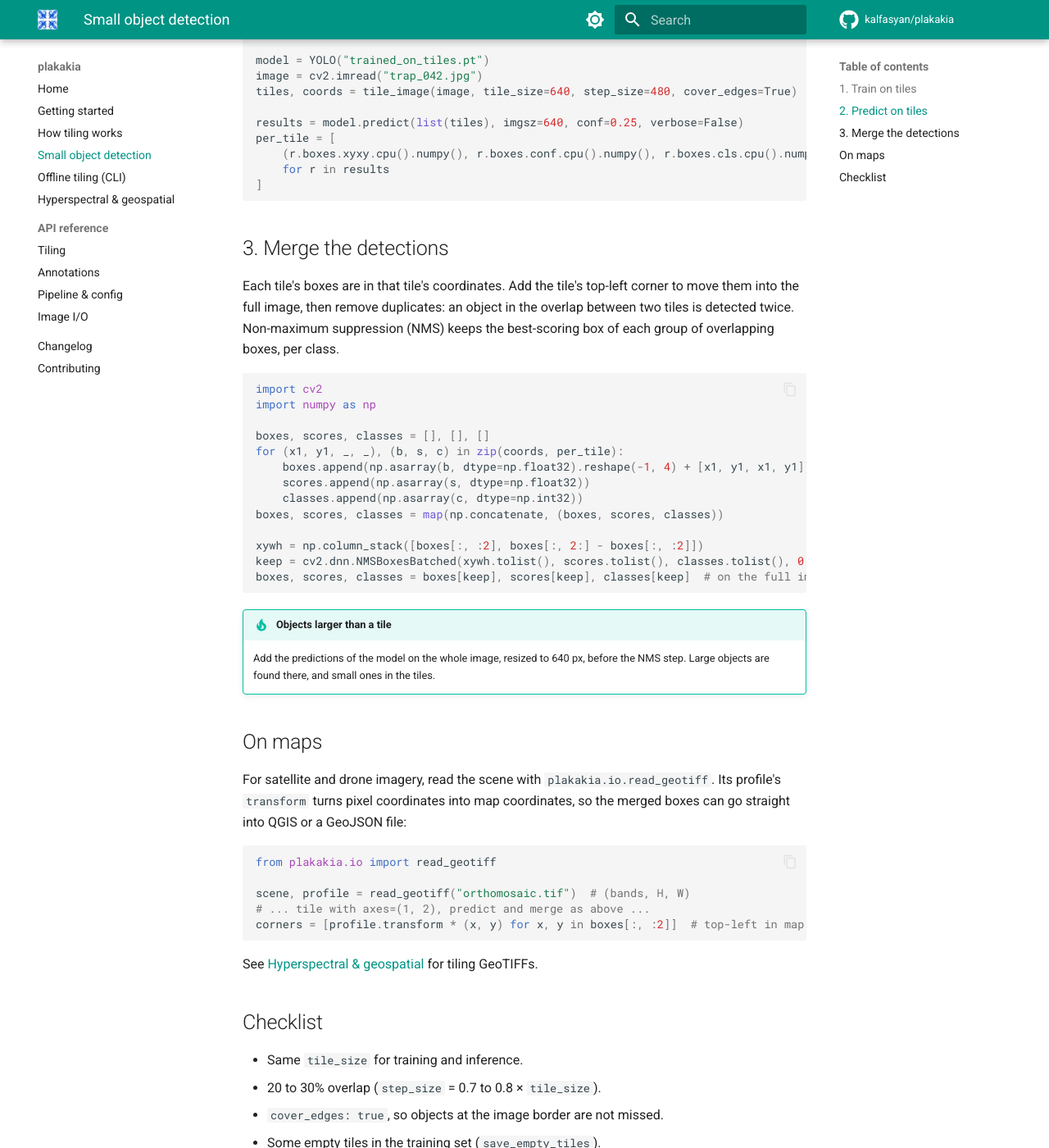
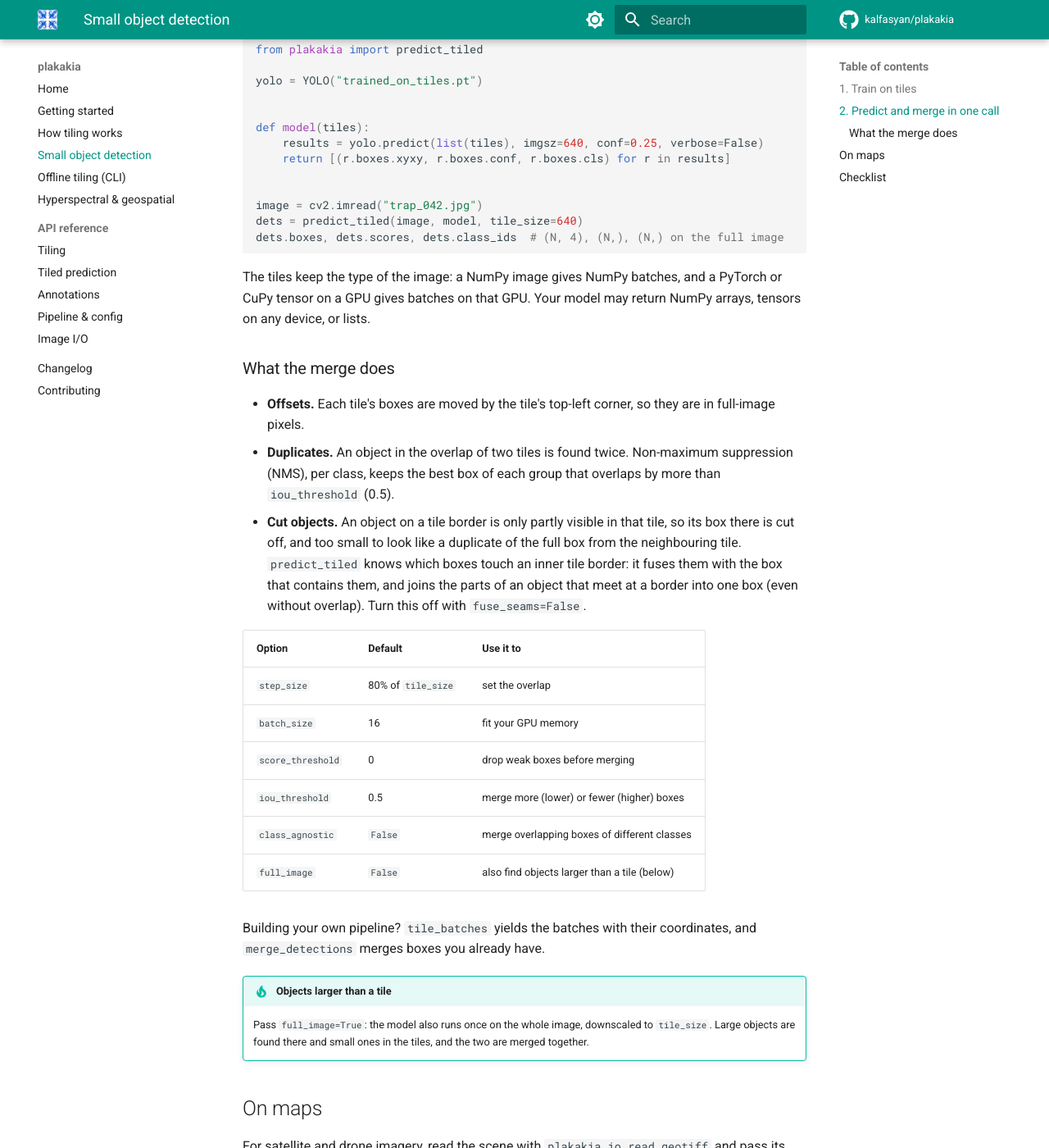
Before and after one commit to kalfasyan/plakakia, an MkDocs documentation site: the page built from docs/small-objects.md, in a window 1280 px wide and 1400 px high, scrolled down 1685 px. Shown: the whole window at 82% size. Built offline with MkDocs 1.6.1 and Material for MkDocs 9.7.7, drawn with Linux system fonts in a browser that asks for light colours; comment, search, counter and statistics services are not loaded; some of the changed text lies outside the part shown.

Commit message:
Add predict_tiled: one-call tiled inference with seam-aware merging
predict_tiled runs any callable detector on batches of tiles (NumPy,
PyTorch or CuPy, kept on their device), shifts boxes to image
coordinates, merges duplicates with class-aware NMS and fuses boxes cut
by tile borders. Optional full-image pass for large objects; Detections
export GeoJSON in map coordinates from a GeoTIFF profile. Also exposes
tile_batches and merge_detections. Docs guide step 3 now uses it.

Co-Authored-By: Claude Opus 5.5 <noreply@anthropic.com>
Claude-Session: https://claude.ai/code/session_01KyLYnLkevkHZ66g9zp65kD

````diff
--- a/docs/small-objects.md
+++ b/docs/small-objects.md
@@ -17,13 +17,13 @@ size the objects all but disappear.
 </div>
 
 The fix is to **never shrink the image**: train on tiles, run the model on tiles, then put
-the detections back on the full image. plakakia does the tiling at every step, with any
-model, and the merge is a few lines of NumPy and OpenCV.
+the detections back on the full image. plakakia does every step, with any model:
+training tiles come from one command, and prediction plus merging is one function call.
 
 ```text
 1. Train     big images + labels ──► plakakia ──► tiles + labels ──► train
-2. Predict   big image ──► tile_image ──► tiles ──► your model ──► boxes per tile
-3. Merge     boxes + tile offsets (x1, y1) ──► NMS ──► boxes on the full image
+2. Predict   big image ──► predict_tiled(image, model) ──► boxes on the full image
+               (tiles in batches ► your model ► shift by tile offsets ► merge duplicates)
 ```
 
 ## 1. Train on tiles
@@ -52,11 +52,12 @@ plakakia --config config.yaml
     Objects should be well under half the tile; if some objects are larger than that,
     also train on downscaled full images, or use a bigger tile.
 
-## 2. Predict on tiles
+## 2. Predict and merge in one call
 
-At inference time, cut the image with the **same** `tile_size`, and run the model on the
-tiles as one batch. Any framework works: you only need the boxes, scores and class ids
-that it returns for each tile.
+At inference time, `predict_tiled` cuts the image with the **same** `tile_size`, runs your
+model on batches of tiles, moves every box from tile to image coordinates and removes
+the duplicates. You only tell it how to call your model: a function that takes a batch of
+tiles and returns `(boxes, scores, class_ids)` for each tile, in tile pixels.
 
 === "Ultralytics YOLO"
 
@@ -64,17 +65,38 @@ that it returns for each tile.
     import cv2
     from ultralytics import YOLO
 
-    from plakakia import tile_image
+    from plakakia import predict_tiled
 
-    model = YOLO("trained_on_tiles.pt")
+    yolo = YOLO("trained_on_tiles.pt")
+
+
+    def model(tiles):
+        results = yolo.predict(list(tiles), imgsz=640, conf=0.25, verbose=False)
+        return [(r.boxes.xyxy, r.boxes.conf, r.boxes.cls) for r in results]
+
+
     image = cv2.imread("trap_042.jpg")
-    tiles, coords = tile_image(image, tile_size=640, step_size=480, cover_edges=True)
+    dets = predict_tiled(image, model, tile_size=640)
+    dets.boxes, dets.scores, dets.class_ids  # (N, 4), (N,), (N,) on the full image
+    ```
 
-    results = model.predict(list(tiles), imgsz=640, conf=0.25, verbose=False)
-    per_tile = [
-        (r.boxes.xyxy.cpu().numpy(), r.boxes.conf.cpu().numpy(), r.boxes.cls.cpu().numpy())
-        for r in results
-    ]
+=== "PyTorch"
+
+    ```python
+    import torch
+
+    from plakakia import predict_tiled
+
+    net = torch.load("detector.pt").eval().cuda()
+    image = torch.from_numpy(rgb).permute(2, 0, 1).float().cuda() / 255  # (3, H, W)
+
+
+    @torch.no_grad()
+    def model(tiles):  # tiles: (B, 3, 640, 640), already on the GPU
+        return [(o["boxes"], o["scores"], o["labels"]) for o in net(tiles)]
+
+
+    dets = predict_tiled(image, model, tile_size=640, axes=(1, 2), batch_size=32)
     ```
 
 === "Any model"
@@ -82,59 +104,71 @@ that it returns for each tile.
     ```python
     import cv2
 
-    from plakakia import tile_image
+    from plakakia import predict_tiled
 
     image = cv2.imread("trap_042.jpg")
-    tiles, coords = tile_image(image, tile_size=640, step_size=480, cover_edges=True)
-
-    # Your detector: one (boxes (N, 4) x1 y1 x2 y2, scores (N,), class_ids (N,)) per tile,
-    # in tile pixel coordinates.
-    per_tile = [my_detector(tile) for tile in tiles]
+    # my_detector(tile) -> (boxes (N, 4) x1 y1 x2 y2, scores (N,), class_ids (N,))
+    dets = predict_tiled(image, lambda tiles: [my_detector(t) for t in tiles], tile_size=640)
     ```
 
-## 3. Merge the detections
+The tiles keep the type of the image: a NumPy image gives NumPy batches, and a PyTorch or
+CuPy tensor on a GPU gives batches on that GPU. Your model may return NumPy arrays,
+tensors on any device, or lists.
 
-Each tile's boxes are in that tile's coordinates. Add the tile's top-left corner to move
-them into the full image, then remove duplicates: an object in the overlap between two
-tiles is detected twice. Non-maximum suppression (NMS) keeps the best-scoring box of each
-group of overlapping boxes, per class.
+### What the merge does
 
-```python
-import cv2
-import numpy as np
+* **Offsets.** Each tile's boxes are moved by the tile's top-left corner, so they are in
+  full-image pixels.
+* **Duplicates.** An object in the overlap of two tiles is found twice. Non-maximum
+  suppression (NMS), per class, keeps the best box of each group that overlaps by more
+  than `iou_threshold` (0.5).
+* **Cut objects.** An object on a tile border is only partly visible in that tile, so its
+  box there is cut off, and too small to look like a duplicate of the full box from the
+  neighbouring tile. `predict_tiled` knows which boxes touch an inner tile border: it
+  fuses them with the box that contains them, and joins the parts of an object that
+  meet at a border into one box (even without overlap). Turn this off with
+  `fuse_seams=False`.
 
-boxes, scores, classes = [], [], []
-for (x1, y1, _, _), (b, s, c) in zip(coords, per_tile):
-    boxes.append(np.asarray(b, dtype=np.float32).reshape(-1, 4) + [x1, y1, x1, y1])
-    scores.append(np.asarray(s, dtype=np.float32))
-    classes.append(np.asarray(c, dtype=np.int32))
-boxes, scores, classes = map(np.concatenate, (boxes, scores, classes))
+| Option | Default | Use it to |
+| --- | --- | --- |
+| `step_size` | 80% of `tile_size` | set the overlap |
+| `batch_size` | 16 | fit your GPU memory |
+| `score_threshold` | 0 | drop weak boxes before merging |
+| `iou_threshold` | 0.5 | merge more (lower) or fewer (higher) boxes |
+| `class_agnostic` | `False` | merge overlapping boxes of different classes |
+| `full_image` | `False` | also find objects larger than a tile (below) |
 
-xywh = np.column_stack([boxes[:, :2], boxes[:, 2:] - boxes[:, :2]])
-keep = cv2.dnn.NMSBoxesBatched(xywh.tolist(), scores.tolist(), classes.tolist(), 0.25, 0.5)
-boxes, scores, classes = boxes[keep], scores[keep], classes[keep]  # on the full image
-```
+Building your own pipeline? `tile_batches` yields the batches with their coordinates,
+and `merge_detections` merges boxes you already have.
 
 !!! tip "Objects larger than a tile"
-    Add the predictions of the model on the whole image, resized to 640 px, before
-    the NMS step. Large objects are found there, and small ones in the tiles.
+    Pass `full_image=True`: the model also runs once on the whole image, downscaled to
+    `tile_size`. Large objects are found there and small ones in the tiles, and the
+    two are merged together.
 
 ## On maps
 
-For satellite and drone imagery, read the scene with
-`plakakia.io.read_geotiff`. Its profile's `transform` turns pixel
-coordinates into map coordinates, so the merged boxes can go straight into QGIS or a
-GeoJSON file:
+For satellite and drone imagery, read the scene with `plakakia.io.read_geotiff` and pass
+its profile along. The detections then know where they are on Earth, and go straight
+into QGIS or any GIS as GeoJSON:
 
 ```python
+import json
+
+from plakakia import predict_tiled
 from plakakia.io import read_geotiff
 
 scene, profile = read_geotiff("orthomosaic.tif")  # (bands, H, W)
-# ... tile with axes=(1, 2), predict and merge as above ...
-corners = [profile.transform * (x, y) for x, y in boxes[:, :2]]  # top-left in map units
+dets = predict_tiled(scene, model, tile_size=640, axes=(1, 2), profile=profile)
+
+geojson = dets.to_geojson(class_names=["car", "truck"])  # polygons in the scene's CRS
+with open("detections.geojson", "w") as f:
+    json.dump(geojson, f)
 ```
 
-See [Hyperspectral & geospatial](remote-sensing.md) for tiling GeoTIFFs.
+Each feature is a box polygon in map coordinates with its `score`, `class_id` and
+`class_name`. `dets.map_polygons()` gives the same corners as an array. See
+[Hyperspectral & geospatial](remote-sensing.md) for tiling GeoTIFFs.
 
 ## Checklist
 
@@ -142,4 +176,4 @@ See [Hyperspectral & geospatial](remote-sensing.md) for tiling GeoTIFFs.
 * 20 to 30% overlap (`step_size` = 0.7 to 0.8 × `tile_size`).
 * `cover_edges: true`, so objects at the image border are not missed.
 * Some empty tiles in the training set (`save_empty_tiles`).
-* NMS after merging, per class.
+* `predict_tiled` with the same `tile_size`, and `full_image=True` if some objects are large.
--- a/mkdocs.yml
+++ b/mkdocs.yml
@@ -40,6 +40,7 @@ nav:
   - Hyperspectral & geospatial: remote-sensing.md
   - API reference:
       - Tiling: api/tiling.md
+      - Tiled prediction: api/predict.md
       - Annotations: api/annotations.md
       - Pipeline & config: api/pipeline.md
       - Image I/O: api/io.md
--- a/src/plakakia/__init__.py
+++ b/src/plakakia/__init__.py
@@ -13,6 +13,7 @@ from .annotations import (
 from .config import TilingConfig
 from .io import pad_image, read_array, read_image, write_array, write_image
 from .pipeline import Sample, SampleResult, discover_samples, process_sample, run
+from .predict import Detections, merge_detections, predict_tiled, tile_batches
 from .tiling import (
     assign_boxes_to_tiles,
     box_visibility,
@@ -35,6 +36,7 @@ except PackageNotFoundError:  # pragma: no cover - running from a source checkou
 
 __all__ = [
     "Annotations",
+    "Detections",
     "Sample",
     "SampleResult",
     "TilingConfig",
@@ -44,8 +46,10 @@ __all__ = [
     "clip_boxes_to_tile",
     "discover_samples",
     "iter_tiles",
+    "merge_detections",
     "normalize_axes",
     "pad_image",
+    "predict_tiled",
     "process_sample",
     "read_array",
     "read_coco",
@@ -55,6 +59,7 @@ __all__ = [
     "run",
     "select_unique_tiles",
     "tile_array",
+    "tile_batches",
     "tile_coordinates",
     "tile_grid",
     "tile_image",
````
Also changed, not shown: CHANGELOG.md (+10 -0 lines), README.md (+18 -1 lines), docs/api/predict.md (added, +3 -0 lines), 2 other files.
